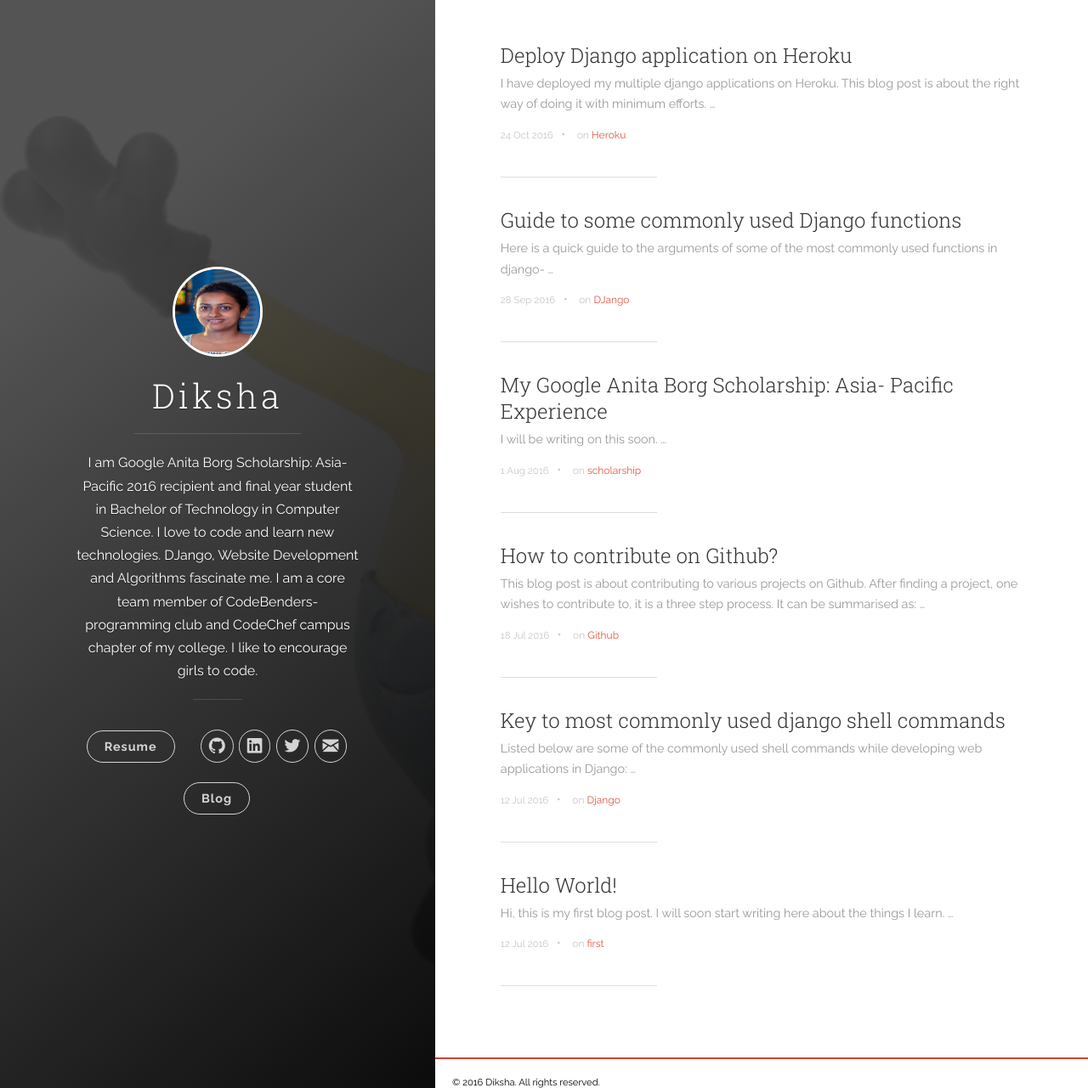
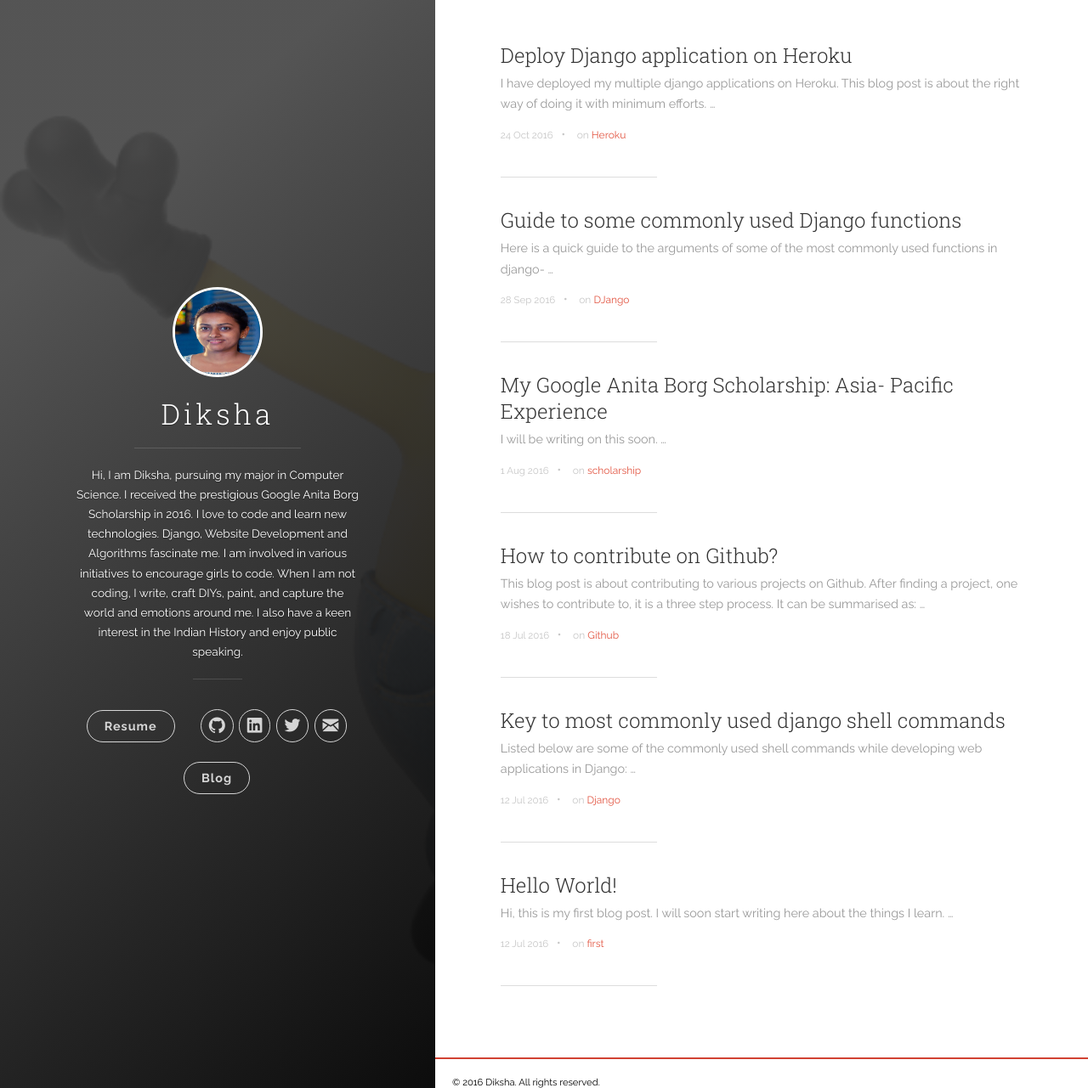
Before and after one commit to Diksha-Rathi/diksha-rathi.github.io, a Jekyll site: the page built from index.html, in a window 1280 px wide and 1281 px high. Shown: the whole window at 85% size. Built offline with Jekyll 4.4.1, drawn with Linux system fonts in a browser that asks for light colours; nearby versions of some CDN libraries; the list of posts is cut into pages by our own code.

Commit message:
Change description

```diff
--- a/_config.yml
+++ b/_config.yml
@@ -1,6 +1,6 @@
 # Site settings
 title: Diksha
-description: 'I am Google Anita Borg Scholarship: Asia- Pacific 2016 recipient and final year student in Bachelor of Technology in Computer Science. I love to code and learn new technologies. DJango, Website Development and Algorithms fascinate me. I am a core team member of CodeBenders- programming club and CodeChef campus chapter of my college. I like to encourage girls to code.'
+description: 'Hi, I am Diksha, pursuing my major in Computer Science. I received the prestigious Google Anita Borg Scholarship in 2016. I love to code and learn new technologies. Django, Website Development and Algorithms fascinate me. I am involved in various initiatives to encourage girls to code. When I am not coding, I write, craft DIYs, paint, and capture the world and emotions around me. I also have a keen interest in the Indian History and enjoy public speaking.'
 url: 'http://diksha-rathi.github.io'
 baseurl: ''
 google_analytics: 'UA-74332052-1'
--- a/_includes/head.html
+++ b/_includes/head.html
@@ -19,6 +19,7 @@
   <meta property="og:type" content="article">
   <meta property="og:title" content="{{ site.title }}">
   <meta property="og:description" content="{{ site.description }}">
+  <meta name="p:domain_verify" content="4d6b8851cdd047126e839823e9a01b3a"/>
 
 <!--
   <link rel="apple-touch-icon" sizes="57x57" href="{{ "/static/images/favicons/apple-touch-icon-57x57.png" | prepend: site.baseurl }}">
--- a/_includes/header.html
+++ b/_includes/header.html
@@ -22,7 +22,7 @@
 
           <nav class="cover-navigation cover-navigation--primary">
             <ul class="navigation">
-              <li class="navigation__item"><a href="https://raw.githubusercontent.com/Diksha-Rathi/Resume-LaTeX/master/Resume.pdf" title="Download/View Resume" title="Download/ View Resume">Resume</a></li>
+              <li class="navigation__item"><a href="https://raw.githubusercontent.com/Diksha-Rathi/Resume-LaTeX/master/Resume.pdf" title="Download/ View Resume">Resume</a></li>
             </ul>
           </nav>
 
@@ -92,7 +92,7 @@
 
           <nav class="cover-navigation cover-navigation--primary">
             <ul class="navigation">
-              <li class="navigation__item"><a href="{{ site.baseurl }}/#blog" title="link to {{ site.title }} blog" class="blog-button">Blog</a></li>
+              <li class="navigation__item"><a href="{{ site.baseurl }}/#blog" title="link to {{ site.title }} blog" class="blog-button" title="View Blog">Blog</a></li>
             </ul>
           </nav>
 
--- a/static/css/uno.css
+++ b/static/css/uno.css
@@ -1189,7 +1189,7 @@ hr {
 
 .panel-title {
 	margin: 0 0 5px 0;
-	font-size: 2.5em;
+	font-size: 2.1em;
 	letter-spacing: 4px;
 	color: #FFF; }
 
@@ -1231,7 +1231,8 @@ hr {
 	margin-bottom: .2em; }
 
 .panel-cover__description {
-	margin: 0 30px; }
+	margin: 0 30px;
+	font-size: .85em; }
 
 .panel-cover__divider {
 	width: 50%;
@@ -1570,7 +1571,7 @@ input[type="tel"] {
 
 	.panel-cover__description {
 		margin: 0 10px;
-		font-size: .8em; }
+		font-size: .73em; }
 
 	.navigation--social {
 		margin-top: 5px;
```
